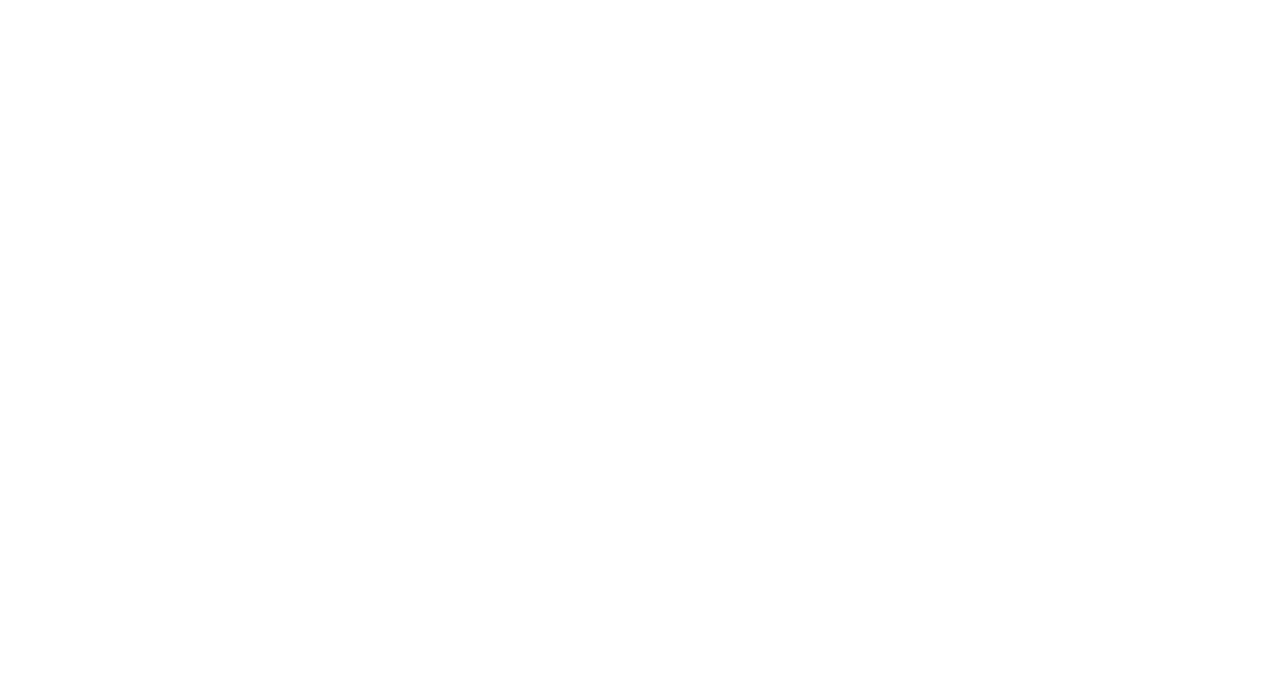
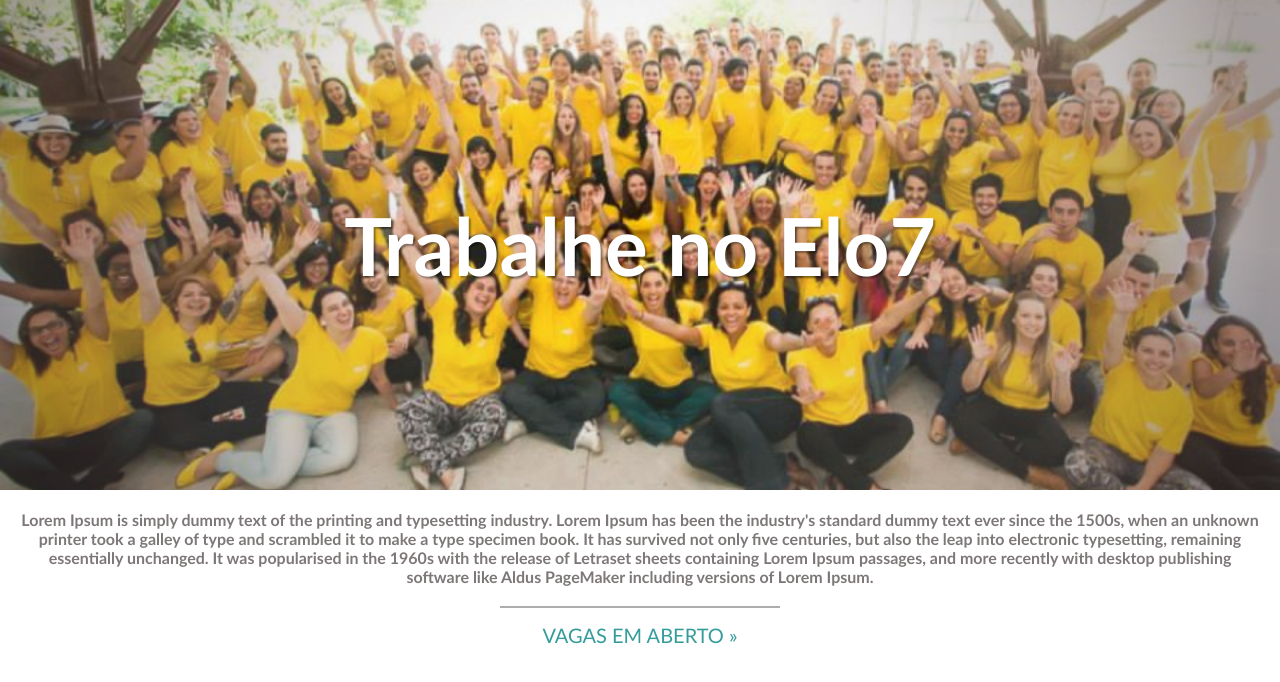
Before and after one commit to elmanoneto/landing-page, a website: page index.html in a window 1280 px wide. Drawn offline with Linux system fonts and the light colour scheme.

Commit message:
page header

```diff
--- a/index.html
+++ b/index.html
@@ -3,10 +3,23 @@
 <head>
     <meta charset="UTF-8">
     <meta name="viewport" content="width=device-width, initial-scale=1.0">
+    <link rel="stylesheet" href="./src/style.css" />
     <title>Elo7 Vagas</title>
 </head>
 <body>
-    <header>
+    <header class="header">
+        <section class="header__image">
+            <h1 class="header__image--title">Trabalhe no Elo7</h1>
+        </section>
+
+        <section class="header__description">
+            <p class="header__description--text">Lorem Ipsum is simply dummy text of the printing and typesetting industry. Lorem Ipsum has been the industry's standard dummy text ever since the 1500s, when an unknown printer took a galley of type and scrambled it to make a type specimen book. It has survived not only five centuries, but also the leap into electronic typesetting, remaining essentially unchanged. It was popularised in the 1960s with the release of Letraset sheets containing Lorem Ipsum passages, and more recently with desktop publishing software like Aldus PageMaker including versions of Lorem Ipsum.</p>
+        </section>
+
+        <section class="header__open-jobs">
+            <hr class="header__open-jobs--separator"/>
+            <a class="header__open-jobs--link">VAGAS EM ABERTO »</a>
+        </section>
     </header>
 </body>
 </html>
--- /dev/null
+++ b/src/style.css
@@ -0,0 +1,63 @@
+*, html {
+    margin: 0;
+    padding: 0;
+    font-family: 'Trebuchet MS', 'Lucida Sans Unicode', 'Lucida Grande', 'Lucida Sans', Arial, sans-serif;
+}
+
+header.header .header__image {
+    background: url('../assets/foto-header.png');
+    background-size: cover;
+    background-position: center;
+    background-repeat: no-repeat;
+    height: 490px;
+    display: flex;
+    justify-content: center;
+    align-content: center;
+    align-items: center;
+    text-align: center;
+}
+
+header.header .header__image .header__image--title {
+    color: #fff;
+    font-size: 80px;
+    text-shadow: 2px 2px 2px rgba(0,0,0,0.41);
+}
+
+header.header .header__description {
+    padding: 20px;
+    text-align: center;
+}
+
+header.header .header__description .header__description--text {
+    color: #7D7877;
+    font-weight: bold;
+}
+
+header.header .header__open-jobs {
+    text-align: center;
+    display: flex;
+    justify-content: center;
+    align-content: center;
+    align-items: center;
+    flex-direction: column;
+}
+
+header.header .header__open-jobs .header__open-jobs--separator {
+    width: 280px;
+    height: 2px;
+    color: #adadad;
+    background: #adadad;
+    font-size: 0;
+    border: 0;
+}
+
+header.header .header__open-jobs .header__open-jobs--link {
+    color: #359C9C;
+    padding-top: 15px;
+    font-size: 20px;
+}
+
+header.header .header__open-jobs .header__open-jobs--link:hover {
+    text-decoration: underline;
+    cursor: pointer;
+}
```
